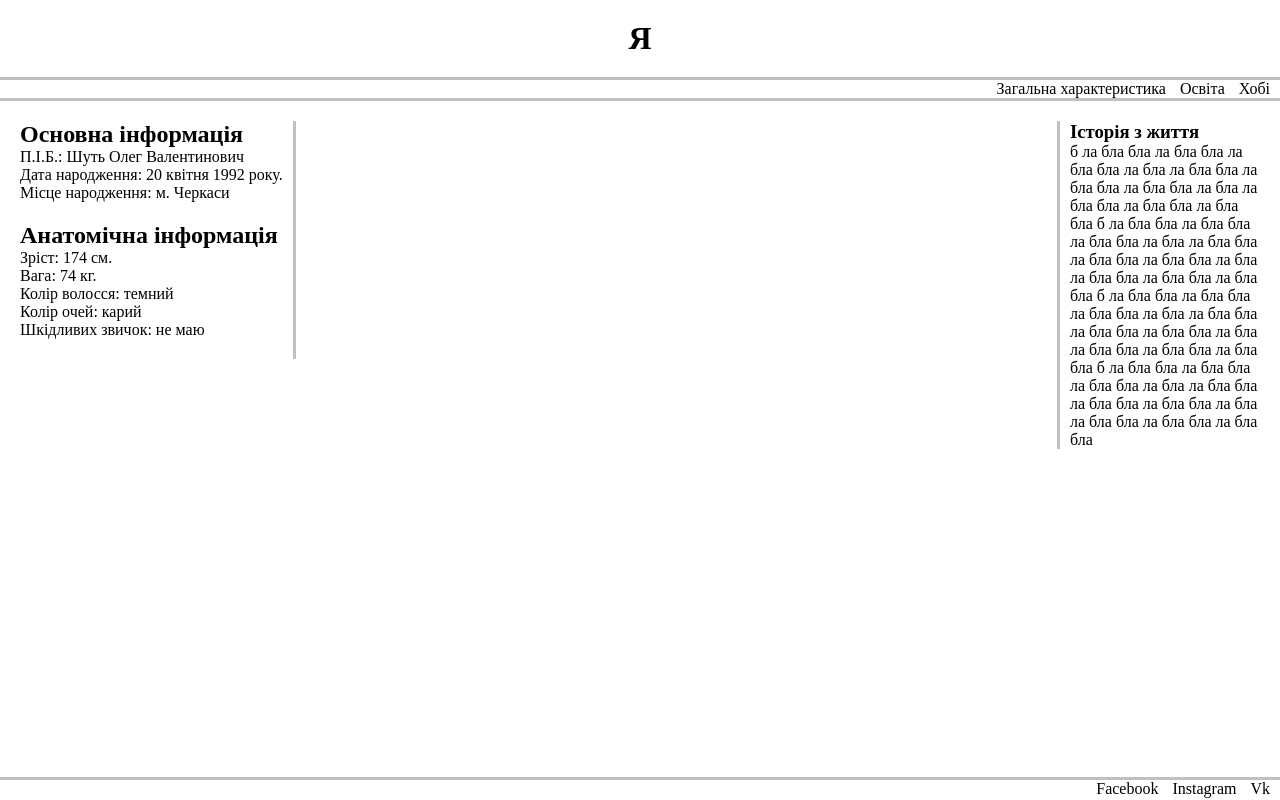
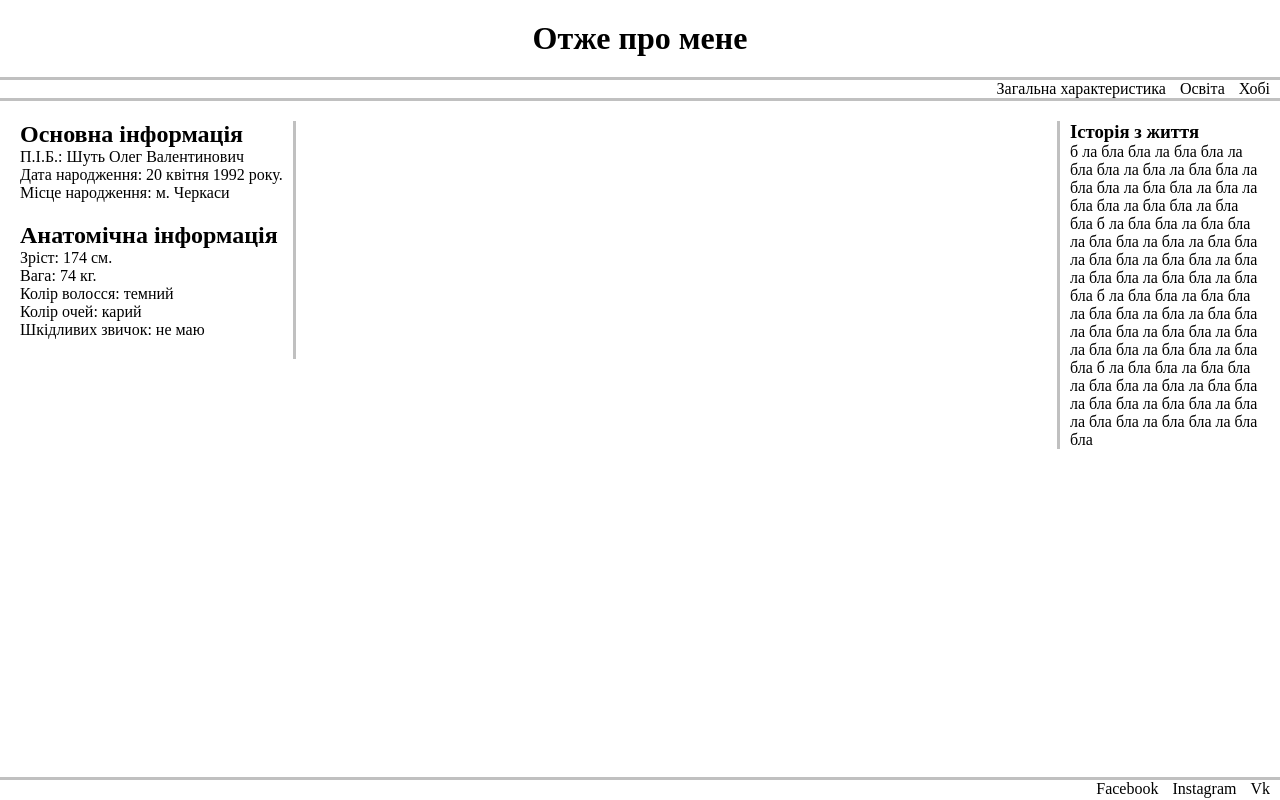
Before and after one commit to D-R-E-D/GeekHub, a plain HTML site: page index.html in a window 1280 px wide. Drawn offline with Linux system fonts and the light colour scheme.

Commit message:
try to fixed

```diff
--- a/index.html
+++ b/index.html
@@ -11,7 +11,7 @@
     <div class="wrapper">
         <div class="content">
             <header>
-                <h1>Я</h1>
+                <h1>Отже про мене</h1>
             </header>
             <nav>
                 <ul>
```
Also changed, not shown: css/style.css (indentation only).
